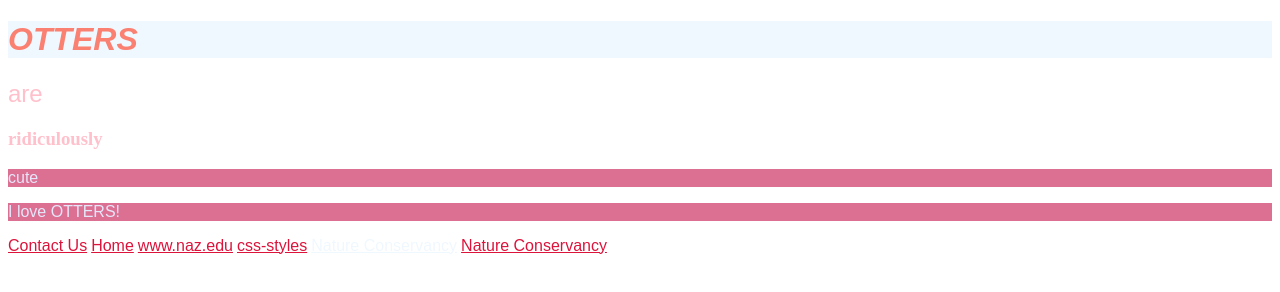
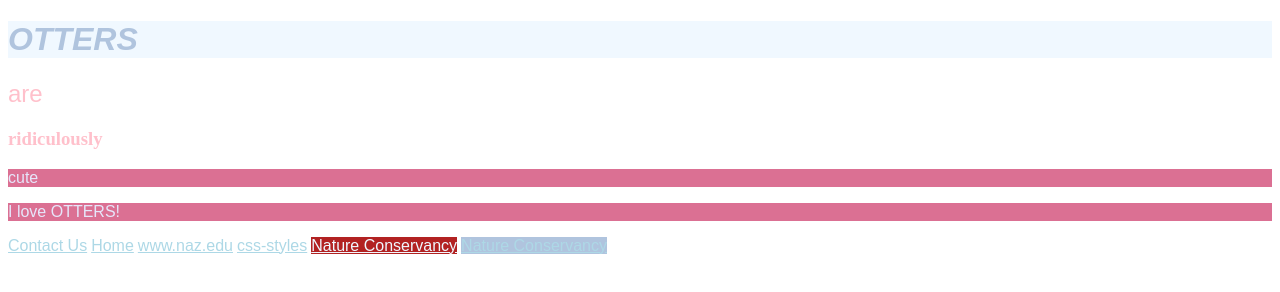
Before and after one commit to jhoch1/assignment-1, a plain HTML site: page index.html in a window 1280 px wide. Drawn offline with Linux system fonts and the light colour scheme.

Commit message:
more color

```diff
--- a/css/styles.css
+++ b/css/styles.css
@@ -1,4 +1,5 @@
-html {color: fuchsia;
+html {
+    color: fuchsia;
 }
 
 /*
@@ -8,19 +9,36 @@ body {
 }
 */
 
-h1 {color: salmon;
+h1 {
+    color: salmon;
     background-color: aliceblue;
-        font-family: "arial";
+    font-family: "arial";
     font-style: oblique;
 }
 
-h2 {font-family: sans-serif;
-font-weight: 300
+.cis-260 {
+    color: lightsteelblue;
 }
 
-p {color: lavender;
+.test {
+    background-color: firebrick;
+}
+
+.link {
+    background-color: lightsteelblue;
+}
+
+
+h2 {
+    font-family: sans-serif;
+    font-weight: 300
+}
+
+p {
+    color: lavender;
     background-color: palevioletred
 }
 
-a {color: darkred;
+a {
+    color: azure;
 }
--- a/index.html
+++ b/index.html
@@ -6,28 +6,31 @@
     <link rel="stylesheet" type="text/css" href="css/styles.css">
 
     <style>
-        p {color : lavender;
-        font-family: sans-serif;
-        font-weight: 400;
+        p {
+            color: lavender;
+            font-family: sans-serif;
+            font-weight: 400;
         }
     </style>
-    <style> a {color: crimson;
-        font-family: sans-serif;
-        font-weight: 100;
+    <style>
+        a {
+            color: lightblue;
+            font-family: sans-serif;
+            font-weight: 100;
     </style>
 </head>
 
 <body>
-    <h1 style="color : salmon;"> OTTERS</h1>
+    <h1 class="cis-260"> OTTERS</h1>
     <h2 style="color : pink;">are</h2>
     <h3 style="color : pink;">ridiculously</h3>
     <p>cute</p>
-    <p >I love OTTERS!</p>
+    <p>I love OTTERS!</p>
     <a href="contact.html">Contact Us</a>
     <a href="index.html">Home</a>
     <a href="http://www.naz.edu" target="_blank">www.naz.edu</a>
     <a href="css/styles.css">css-styles</a>
-    <a href="https://www.nature.org/en-us/explore/animals-we-protect-test/" target="_blank" style="color: aliceblue">Nature Conservancy</a>
-     <a href="https://www.nature.org/en-us/explore/animals-we-protect-test/" target="_blank">Nature Conservancy</a>
+    <a class="test" href="https://www.nature.org/en-us/explore/animals-we-protect-test/" target="_blank" style="color: aliceblue">Nature Conservancy</a>
+    <a class="link" href="https://www.nature.org/en-us/explore/animals-we-protect-test/" target="_blank">Nature Conservancy</a>
 </body>
 </html>
```
